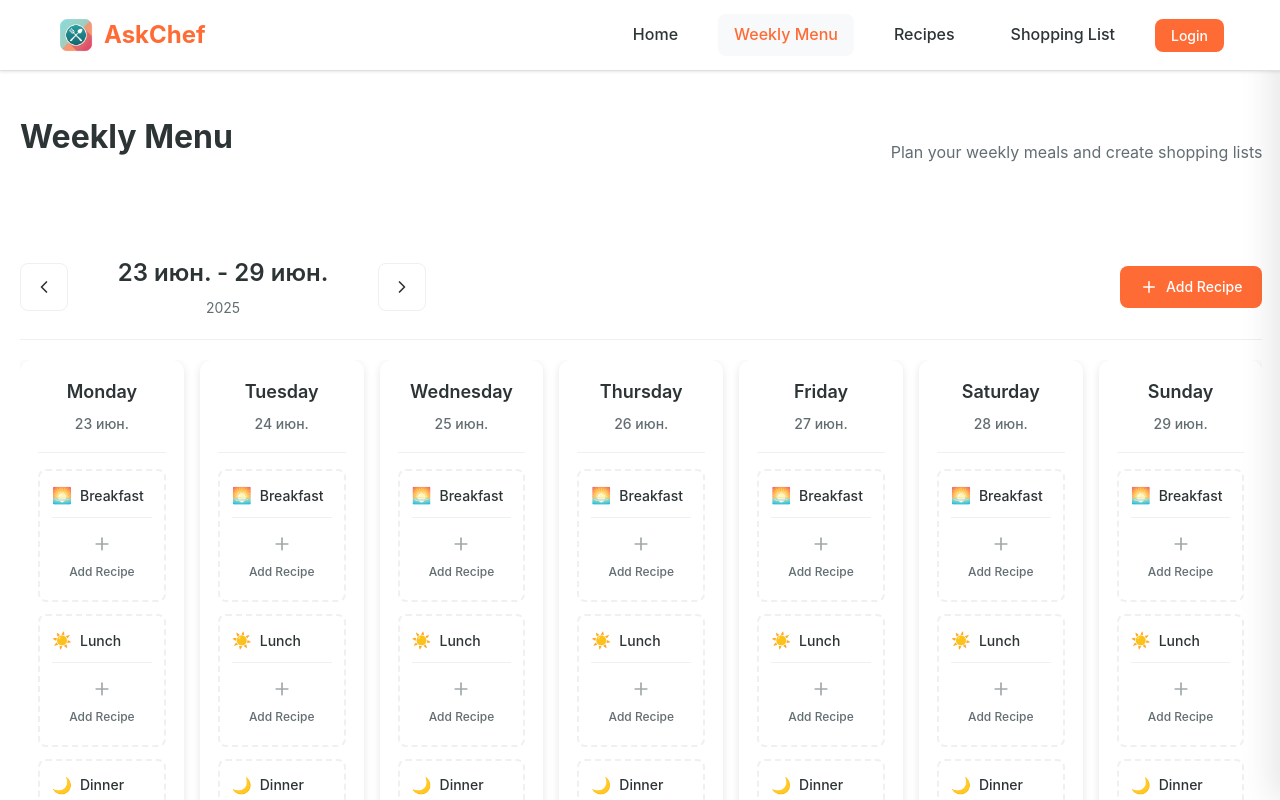
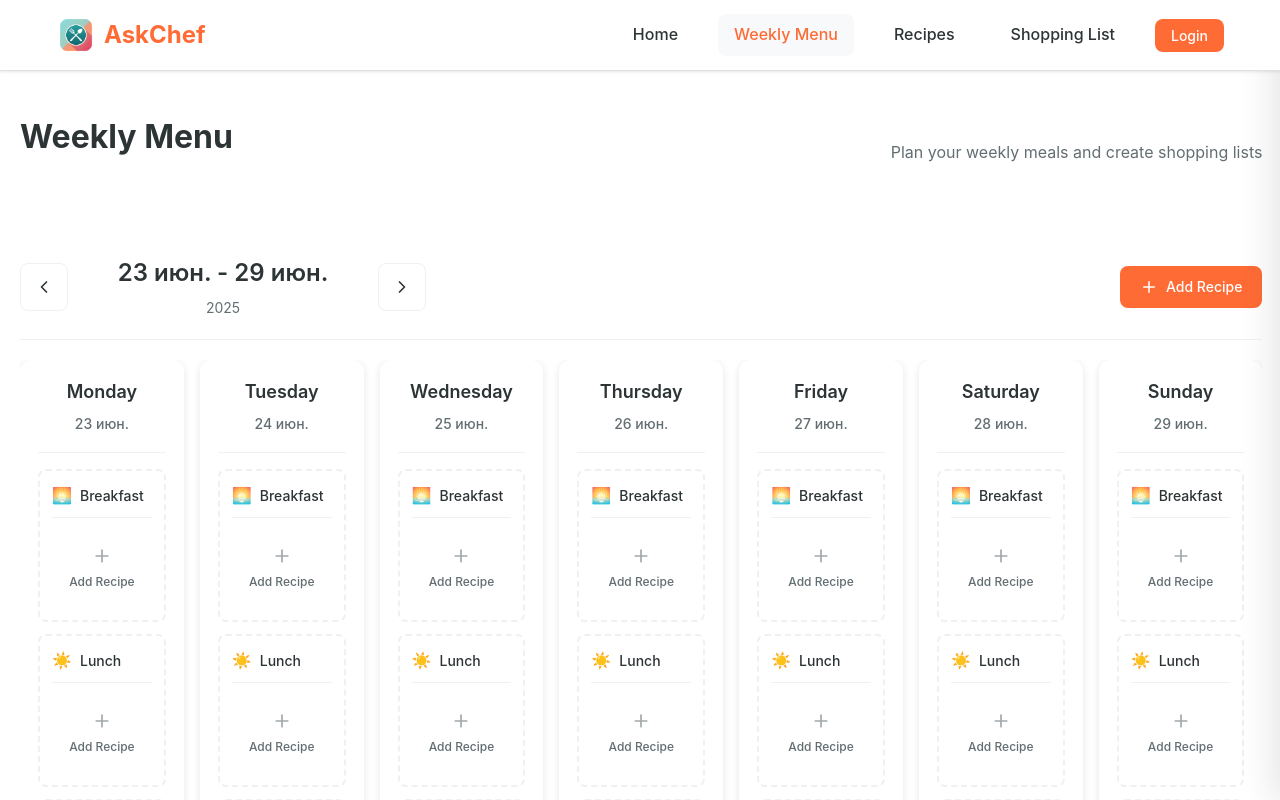
Before and after one commit to iScreAmn/askchef-app, a React (Vite) app: page /menu in a window 1280 px wide. Shown: the top 800 px of the page. Built offline with nearby package versions, Linux system fonts and the light colour scheme.

Commit message:
Resolve recipe card alignment issue in single-recipe meal slots

```diff
--- a/src/components/menu/MealSlot/MealSlot.css
+++ b/src/components/menu/MealSlot/MealSlot.css
@@ -3,13 +3,16 @@
   border: 2px dashed var(--border-light);
   border-radius: 8px;
   padding: 1.2rem;
-  min-height: 120px;
   transition: all 0.2s ease;
   flex: 1;
   display: flex;
   flex-direction: column;
   gap: 1rem;
   cursor: pointer;
+}
+
+.meal-slot.empty {
+  min-height: 120px;
 }
 
 .meal-slot:hover {
@@ -53,7 +56,6 @@
 
 /* Контейнер рецептов */
 .meal-recipes {
-  flex: 1;
   display: flex;
   flex-direction: column;
   gap: 0.8rem;
@@ -135,8 +137,7 @@
   align-items: center;
   justify-content: center;
   gap: 0.8rem;
-  flex: 1;
-  min-height: 60px;
+  min-height: 80px;
   color: var(--text-secondary);
   transition: all 0.2s ease;
 }
@@ -158,6 +159,26 @@
 .add-text {
   font-size: 1.2rem;
   font-weight: 500;
+}
+
+.empty-meal-slot.clickable {
+  background: none;
+  border: 2px dashed var(--color-primary);
+  cursor: pointer;
+  transition: all 0.2s ease;
+  width: 100%;
+  padding: 1rem;
+  border-radius: 8px;
+}
+
+.empty-meal-slot.clickable:hover {
+  background-color: var(--color-primary-light);
+  border-color: var(--color-primary-dark);
+  transform: translateY(-2px);
+}
+
+.empty-meal-slot.clickable:active {
+  transform: translateY(0);
 }
 
 /* Адаптивность */
--- a/src/components/menu/MealSlot/MealSlot.jsx
+++ b/src/components/menu/MealSlot/MealSlot.jsx
@@ -4,7 +4,7 @@ import { FiPlus, FiClock, FiX } from 'react-icons/fi'
 import { useMenuStore } from '../../../store/menuStore'
 import './MealSlot.css'
 
-const MealSlot = ({ dayKey, mealType, mealName }) => {
+const MealSlot = ({ dayKey, mealType, mealName, onAddRecipe }) => {
   const { t } = useTranslation()
   const [isDragOver, setIsDragOver] = useState(false)
 
@@ -45,6 +45,12 @@ const MealSlot = ({ dayKey, mealType, mealName }) => {
     removeRecipeFromMeal(dayKey, mealType, recipeId)
   }
 
+  const handleAddRecipeClick = () => {
+    if (onAddRecipe) {
+      onAddRecipe(dayKey, mealType)
+    }
+  }
+
   // Получаем иконку для времени приема пищи
   const getMealIcon = () => {
     switch (mealType) {
@@ -57,7 +63,7 @@ const MealSlot = ({ dayKey, mealType, mealName }) => {
 
   return (
     <div
-      className={`meal-slot ${isDragOver ? 'drag-over' : ''}`}
+      className={`meal-slot ${isDragOver ? 'drag-over' : ''} ${recipes.length === 0 ? 'empty' : ''}`}
       onDragOver={handleDragOver}
       onDragLeave={handleDragLeave}
       onDrop={handleDrop}
@@ -94,12 +100,16 @@ const MealSlot = ({ dayKey, mealType, mealName }) => {
             </div>
           ))
         ) : (
-          <div className="empty-meal-slot">
+          <button
+            className="empty-meal-slot clickable"
+            onClick={handleAddRecipeClick}
+            title={t('menu.addRecipe')}
+          >
             <FiPlus className="add-icon" />
             <span className="add-text">
               {t('menu.addRecipe')}
             </span>
-          </div>
+          </button>
         )}
       </div>
     </div>
```
